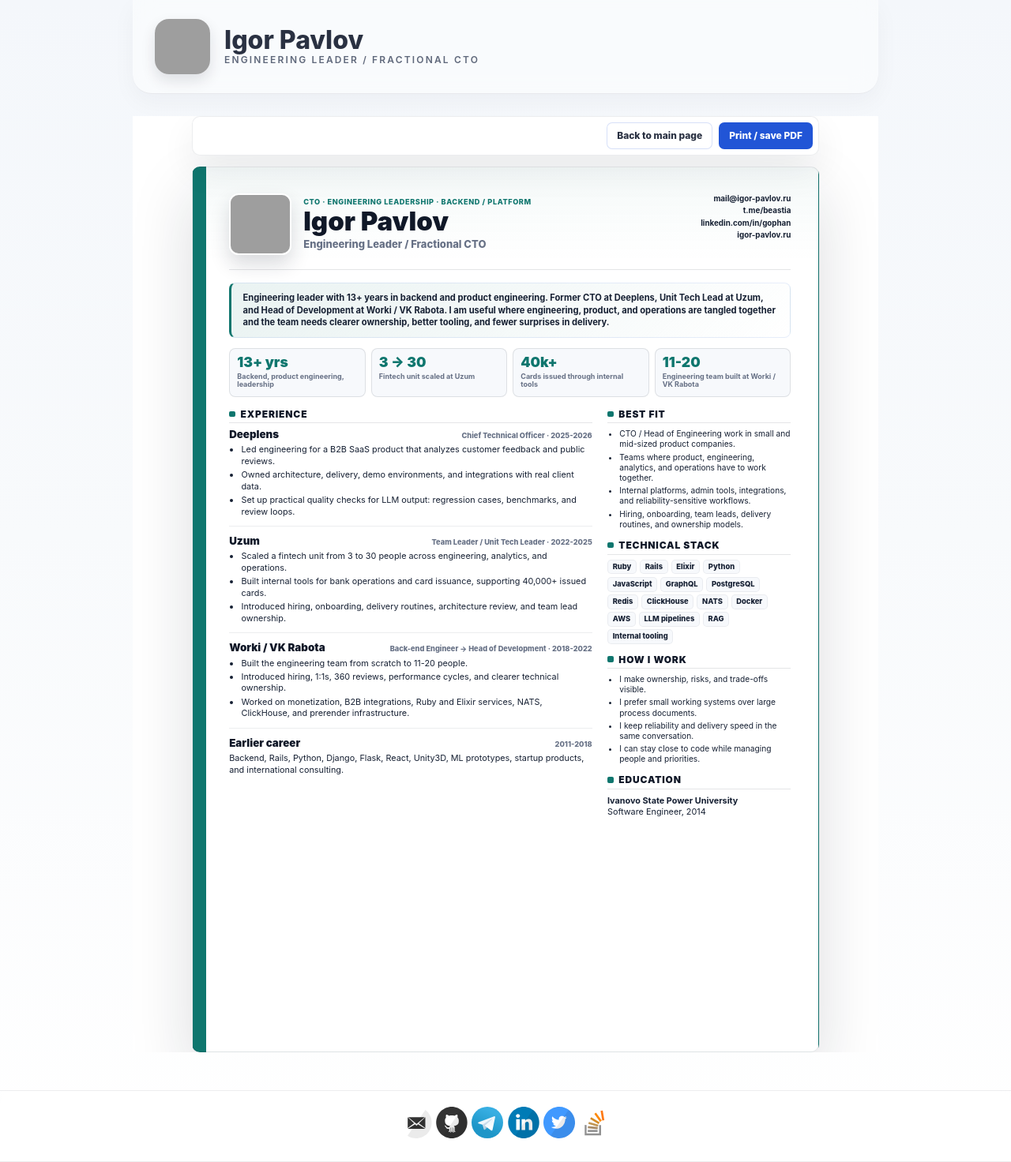
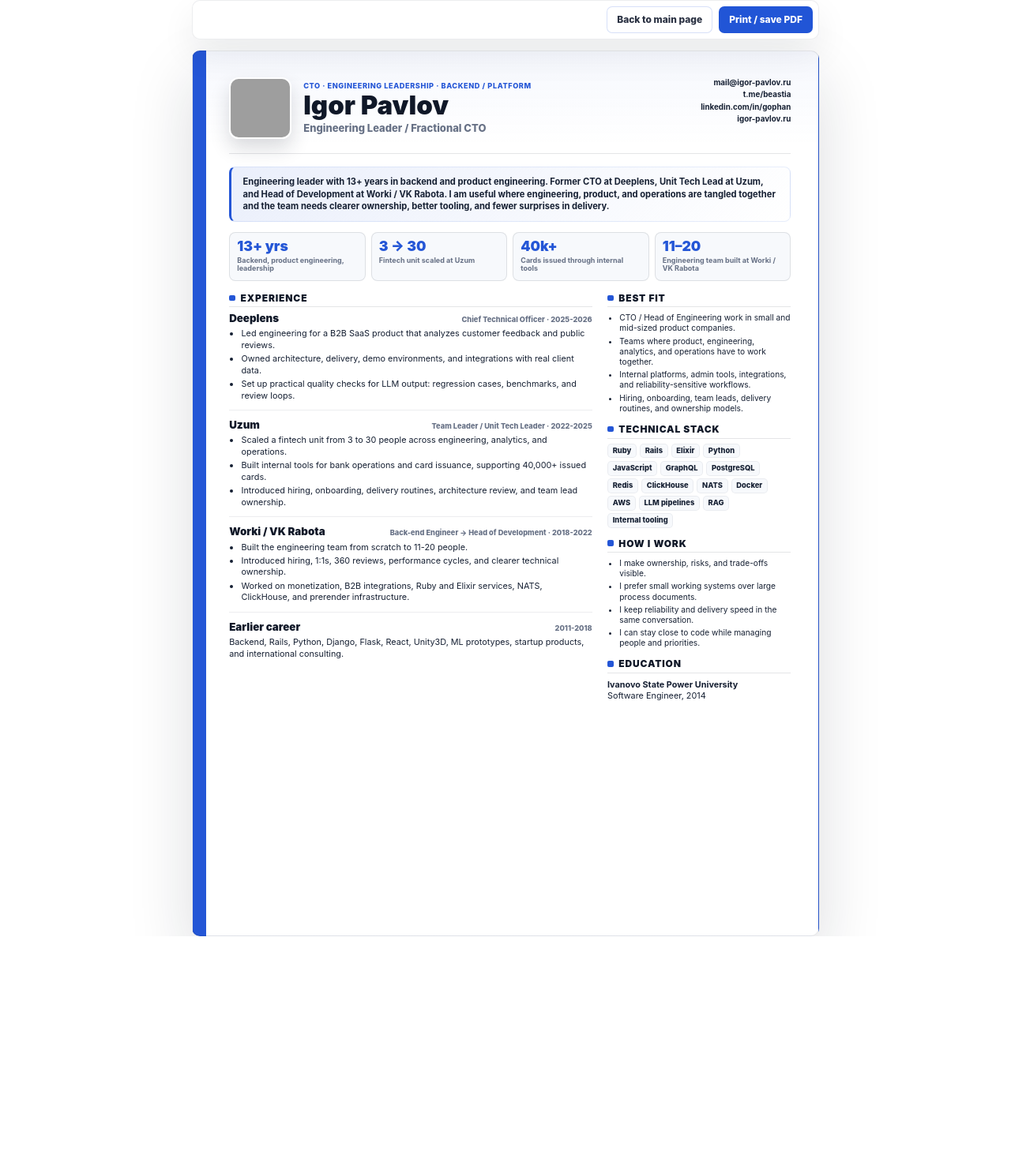
Before and after one commit to BEaStia/beastia.github.io, a Jekyll site: the page built from resume.html, in a window 1280 px wide. Shown: the whole page at 79% size. Built offline with Jekyll 4.4.1, drawn with Linux system fonts in a browser that asks for light colours; after the commit the page ends 1186 px from its top, so only the background shows below that; grey boxes are pictures that could not be loaded.

Commit message:
Align one-page resume styling

```diff
--- a/resume.html
+++ b/resume.html
@@ -13,7 +14,7 @@
     <button class="button button-primary" type="button" onclick="window.print()">Print / save PDF</button>
   </div>
 
-  <article class="resume-sheet" aria-label="Igor Pavlov one-page resume">
+  <article class="resume-sheet resume-sheet-employment" aria-label="Igor Pavlov one-page resume">
     <header class="resume-sheet-header">
       <div class="resume-identity">
         <img class="resume-photo" src="{{ site.avatar }}" alt="Igor Pavlov portrait" />
@@ -42,9 +43,9 @@
 
     <section class="resume-proof-grid" aria-label="Key proof points">
       <div><strong>13+ yrs</strong><span>Backend, product engineering, leadership</span></div>
-      <div><strong>3 -> 30</strong><span>Fintech unit scaled at Uzum</span></div>
+      <div><strong>3 → 30</strong><span>Fintech unit scaled at Uzum</span></div>
       <div><strong>40k+</strong><span>Cards issued through internal tools</span></div>
-      <div><strong>11-20</strong><span>Engineering team built at Worki / VK Rabota</span></div>
+      <div><strong>11–20</strong><span>Engineering team built at Worki / VK Rabota</span></div>
     </section>
 
     <div class="resume-main-grid">
--- a/style.scss
+++ b/style.scss
@@ -22,16 +22,20 @@
 // Leadership landing page
 //
 
-.leadership-resume-page {
+.leadership-resume-page,
+.compact-resume-page {
   background: #fff;
 }
 
 .leadership-resume-page .wrapper-masthead,
-.leadership-resume-page .wrapper-footer {
+.leadership-resume-page .wrapper-footer,
+.compact-resume-page .wrapper-masthead,
+.compact-resume-page .wrapper-footer {
   display: none;
 }
 
-.leadership-resume-page #main {
+.leadership-resume-page #main,
+.compact-resume-page #main {
   max-width: none;
   padding: 0;
 }
```
Also changed, not shown: other parts of resume.html (+1 -0 lines).
